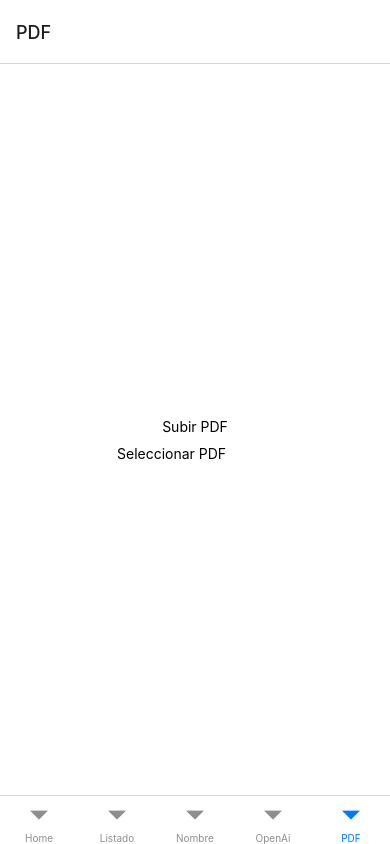
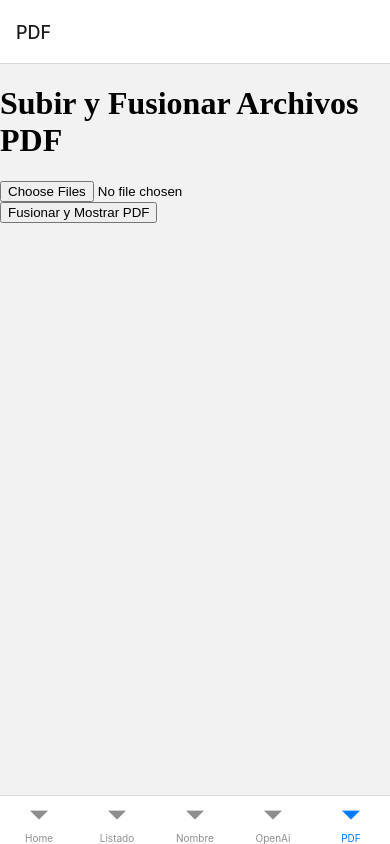
Before and after one commit to rjpuente/dispdemoapp, a React Native app: screen /PDF in a window 390 px wide. Built offline with nearby package versions, Linux system fonts and the light colour scheme.

Commit message:
Agregado para subir pdf's y hacerles merge en uno solo

```diff
--- a/src/Navigation.js
+++ b/src/Navigation.js
@@ -6,7 +6,7 @@ import { MaterialCommunityIcons } from '@expo/vector-icons';
 import ListComponent from "./components/list/List";
 import NombreComponent from "./components/nombre/Nombre";
 import ChatGPT from "./components/gpt/gpt";
-import PDFReader from "./components/pdf/pdf";
+import FileUploadScreen from "./components/pdf/pdf";
 
 const Tab = createBottomTabNavigator()
 
@@ -27,7 +27,7 @@ const navigation = () => {
             <Tab.Screen name="OpenAi" component={ChatGPT} options={{
                 tabBarLabel: "OpenAi",
             }}></Tab.Screen>
-            <Tab.Screen name="PDF" component={PDFReader} options={{
+            <Tab.Screen name="PDF" component={FileUploadScreen} options={{
                 tabBarLabel: "PDF",
             }}></Tab.Screen>
         </Tab.Navigator>
--- a/src/components/pdf/pdf.js
+++ b/src/components/pdf/pdf.js
@@ -1,62 +1,46 @@
-import { View, StyleSheet, Text, TouchableOpacity } from "react-native";
-import React, { useState } from "react";
-import { DocumentPicker } from 'expo-document-picker';
+import React, { useState } from 'react';
+import { PDFDocument, rgb } from 'pdf-lib';
 
-import stylesJS from "../styles";
+const FileUploadScreen = () => {
+  const [selectedFiles, setSelectedFiles] = useState([]);
 
-function PDFReader() {
-    const [fileUri, setFileUri] = useState(null);
-
-    const handleFilePick = async () => {
-        try {
-            const document = await DocumentPicker.getDocumentAsync({
-                type: DocumentPicker.types.pdf,
-            });
-            setFileUri(document.uri);
-        } catch (error) {
-            console.log(error);
-        }
+  const onDrop = (event) => {
+    const files = Array.from(event.target.files);
+    setSelectedFiles(files);
   };
 
-    const handleSaveToFolder = async () => {
-        if (!fileUri) {
-            console.log("Seleccione un archivo PDF primero.");
-            return;
+  const uploadFiles = async () => {
+    try {
+      const pdfDoc = await PDFDocument.create();
+
+      for (const file of selectedFiles) {
+        const existingPdfBytes = await file.arrayBuffer();
+        const newPdf = await PDFDocument.load(existingPdfBytes);
+
+        const pages = await pdfDoc.copyPages(newPdf, newPdf.getPageIndices());
+        pages.forEach((page) => pdfDoc.addPage(page));
       }
 
-        // Aquí, simplemente utiliza el URI del archivo seleccionado (fileUri) para guardar en la carpeta.
-        // Ya que la API de FileSystem está integrada en Expo, no necesitas importar nada adicional.
+      const mergedPdfBytes = await pdfDoc.save();
 
-        const destinationPath = `${FileSystem.documentDirectory}mi_carpeta/uploadedFile.pdf`;
+      // Crear un objeto Blob para el PDF resultante
+      const mergedPdfBlob = new Blob([mergedPdfBytes], { type: 'application/pdf' });
 
-        try {
-            // Crea la carpeta si no existe
-            await FileSystem.makeDirectoryAsync(`${FileSystem.documentDirectory}mi_carpeta`, { intermediates: true });
-            // Copia el archivo en la carpeta específica
-            await FileSystem.copyAsync({ from: fileUri, to: destinationPath });
-            console.log("Archivo PDF guardado en la carpeta:", destinationPath);
+      // Crear una URL para el Blob y mostrar el PDF en un visor
+      const pdfUrl = URL.createObjectURL(mergedPdfBlob);
+      window.open(pdfUrl);
     } catch (error) {
-            console.error(error);
+      console.error('Error al fusionar los PDFs:', error);
     }
   };
 
   return (
-        <View style={stylesJS.container}>
-            <View style={stylesJS.titleContainer}>
-                <Text>Subir PDF</Text> {/* Agrega <Text> alrededor del texto */}
-            </View>
-            <View style={stylesJS.queryConsumerContainer}>
-                <TouchableOpacity onPress={handleFilePick}>
-                    <Text>Seleccionar PDF</Text>
-                </TouchableOpacity>
-                {fileUri && (
-                    <TouchableOpacity onPress={handleSaveToFolder}>
-                        <Text>Guardar en Carpeta</Text>
-                    </TouchableOpacity>
-                )}
-            </View>
-        </View>
+    <div>
+      <h1>Subir y Fusionar Archivos PDF</h1>
+      <input type="file" accept=".pdf" multiple onChange={onDrop} />
+      <button onClick={uploadFiles}>Fusionar y Mostrar PDF</button>
+    </div>
   );
-}
+};
 
-export default PDFReader;
+export default FileUploadScreen;
```
Also changed, not shown: package.json (+7 -3 lines), 2 other files (tests, documents, lock files or other folders). Lines whose indentation alone changed are shown as unchanged.
